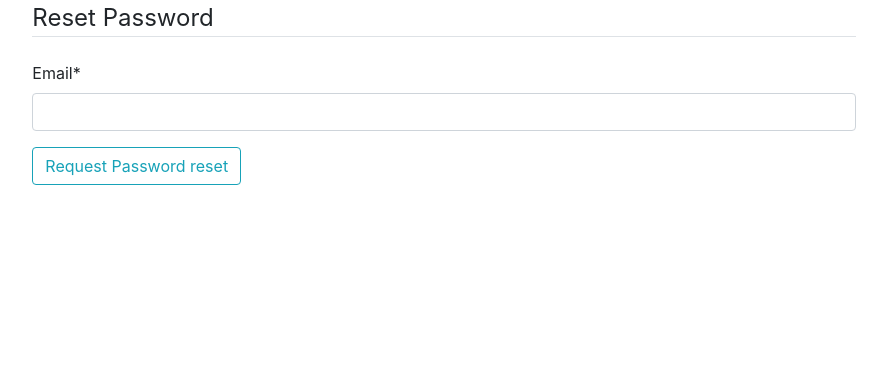
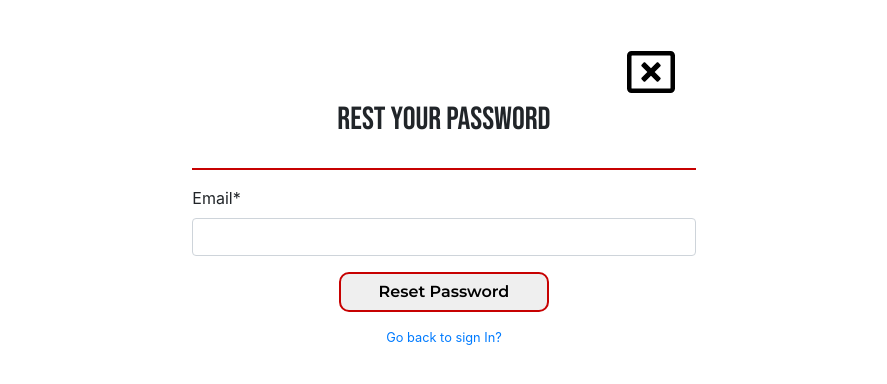
Before and after one commit to plyn85/reddevil-it, a Django app: page /password_reset/ in a window 1280 px wide. Shown: the top 384 px of the page, without its empty margins (196-1083 px from the left). Run offline with Django 3.2, Linux system fonts and the light colour scheme; some libraries are stand-ins or nearby versions.

Commit message:
adding custom styles for password reset  page

```diff
--- a/users/templates/users/password_reset.html
+++ b/users/templates/users/password_reset.html
@@ -1,34 +1,52 @@
 <!-- extends base html -->
-{%extends 'base.html'%}
+{%extends 'base.html'%}{% load static %}
 <!-- loading crispy forms -->
 {% load crispy_forms_tags %}
+{% block extra_css %}
+<link rel="stylesheet" href="{% static 'users/css/users.css' %}" />
+{% endblock %}
 <!-- start block content -->
 {%block content%}
 <!-- start of wrapper div for form -->
-<div class="row justify-content-center">
+<div class="row justify-content-center mt-5">
   <!-- wrapper col for form -->
-  <div class="col-8">
+  <div class="col-md-5">
     <!-- start of form -->
     <form method="POST">
       <!-- token added -->
       {% csrf_token%}
+       <!-- row wraps close window Icon -->
+        <div class="row justify-content-end">
+            <!-- start col -->
+            <div class="col-2">
+                <!-- link wraps Icon -->
+                <a href="{% url 'fourm-home' %}"><i class="far fa-window-close fa-3x black"></i
+        ></a>
+                <!-- end link -->
+            </div>
+             </div>
       <!-- start of fieldset -->
       <fieldset class="form-group">
         <!-- start legend -->
-        <legend class="border-bottom mb-4">
-          Reset Password
-        </legend>
+        <div class="mb-4 text-center mb-3 bebas">
+          <div class="legend">Rest Your Password</div>
+        </div>
         <!-- end legend -->
+         <hr class="user-hr">
         <!-- loading form -->
         {{form|crispy}}
 
         <!-- start button wrapper div -->
         <div class="form-group">
+        <!-- start button wrapper div -->
+        <div class="form-group row justify-content-center">
           <!-- start button -->
-          <button class="btn btn-outline-info" type="submit">
-            Request Password reset
-          </button>
+          <button class="btn mont-font user-btn col-7 col-md-5" type="submit">Reset Password</button>
           <!-- end button -->
+          <!-- Back to login -->
+
+          <small class="col-10 col-md-8 mt-3 text-center"><a href="{% url 'password_reset'%}" >Go back to sign In?</a></small
+          >
         </div>
         <!-- end button wrapper div -->
       </fieldset>
```
